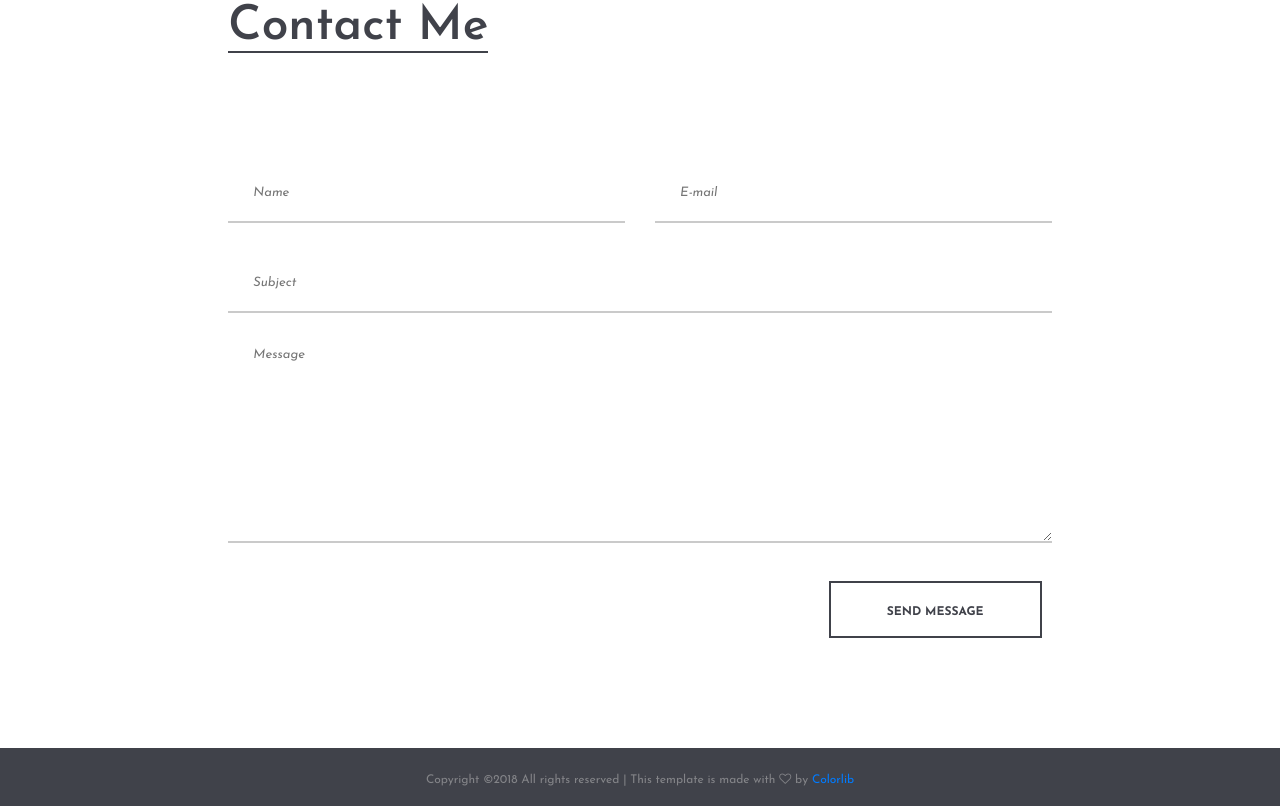
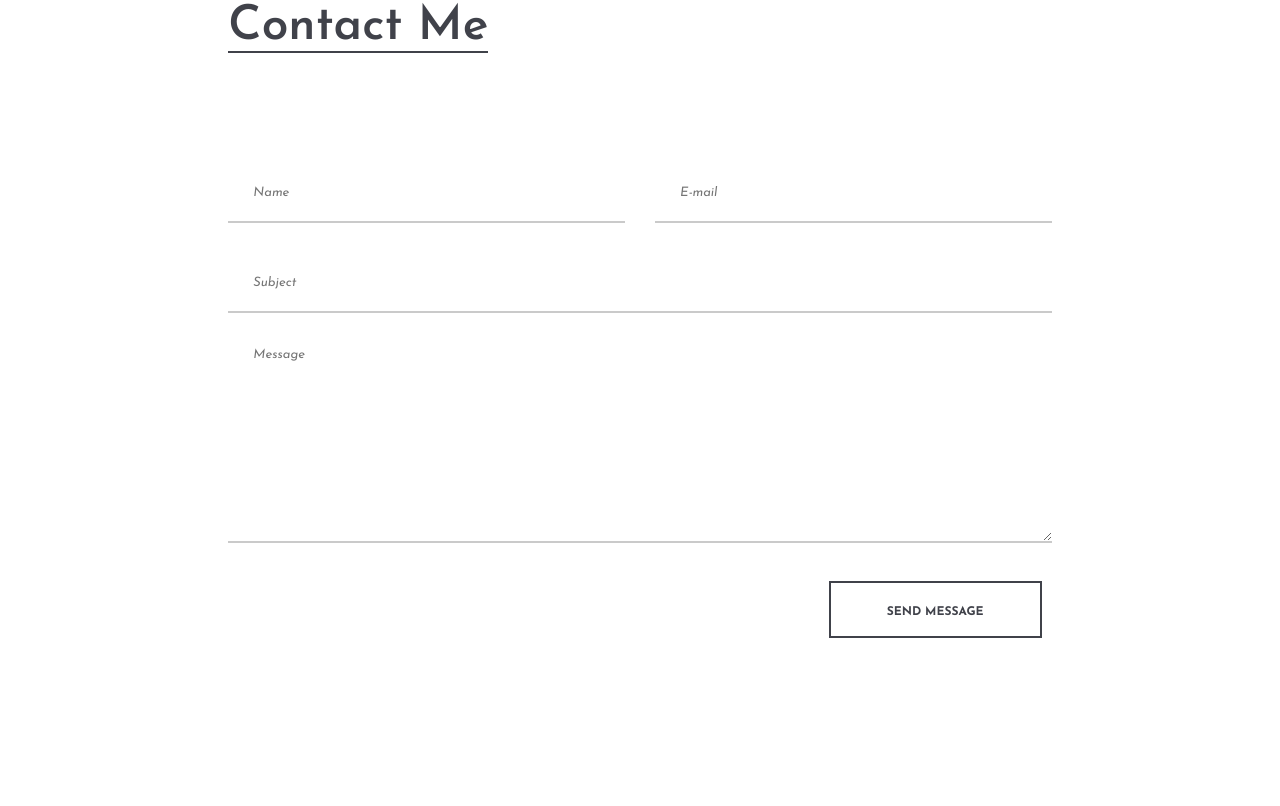
Before and after one commit to Priyaranjan1993/Priyaranjan1993.github.io, a plain HTML site: page index.html in a window 1280 px wide. Shown: the part 6070-6876 px from the top of the page. After the commit the page ends 6818 px from the top, so only its background shows below. Drawn offline with Linux system fonts and the light colour scheme.

Commit message:
few changes

```diff
--- a/index.html
+++ b/index.html
@@ -344,17 +344,6 @@
 	</section>
 	<!-- Contact section end -->
 
-	<!-- Footer section start -->
-	<footer class="footer-section">
-		<div class="container text-center">
-			<div class="copyright"><!-- Link back to Colorlib can't be removed. Template is licensed under CC BY 3.0. -->
-Copyright &copy;<script>document.write(new Date().getFullYear());</script> All rights reserved | This template is made with <i class="fa fa-heart-o" aria-hidden="true"></i> by <a href="https://colorlib.com" target="_blank">Colorlib</a>
-<!-- Link back to Colorlib can't be removed. Template is licensed under CC BY 3.0. -->
-</div>
-		</div>
-	</footer>
-	<!-- Footer section end -->
-
 
 	<!--====== Javascripts & Jquery ======-->
 	<script src="js/jquery-2.1.4.min.js"></script>
```
